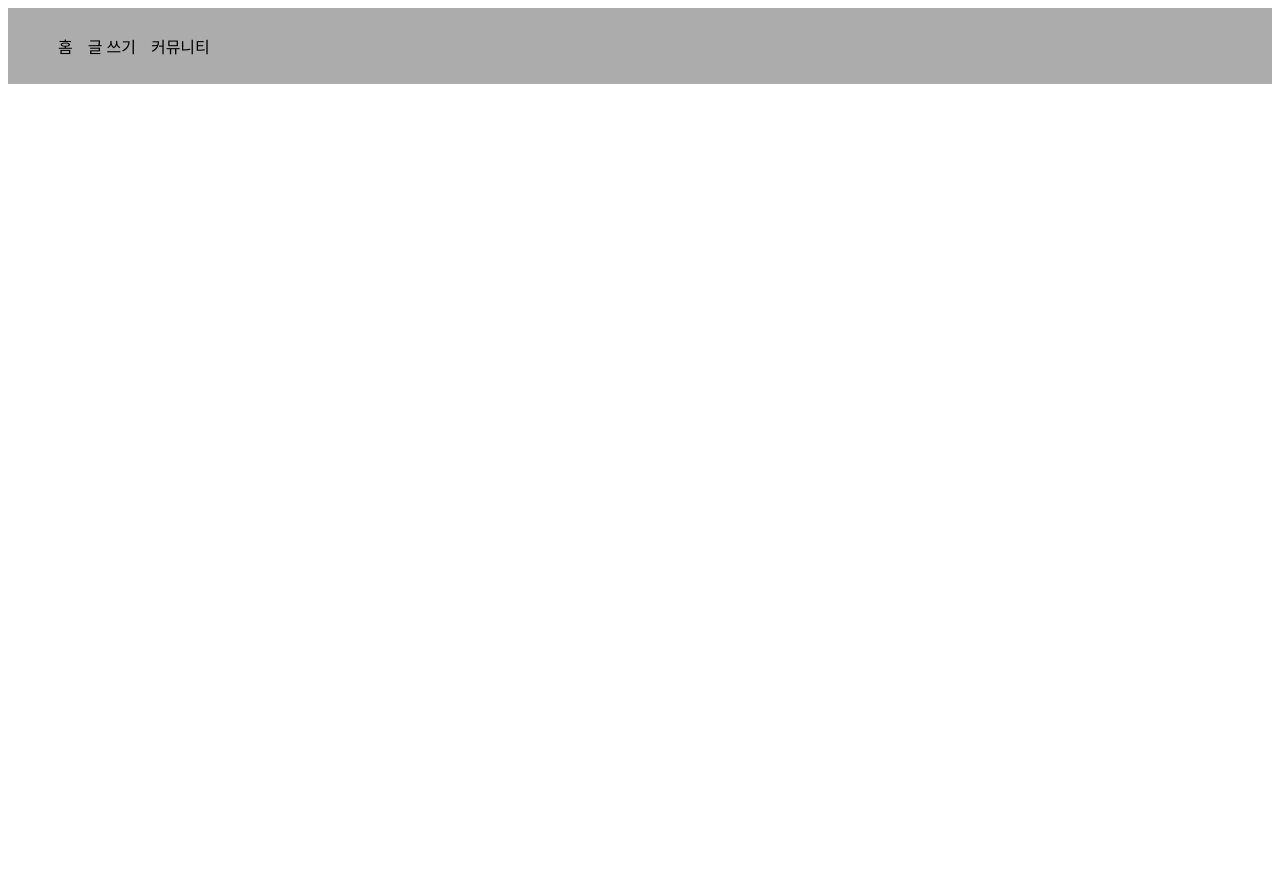
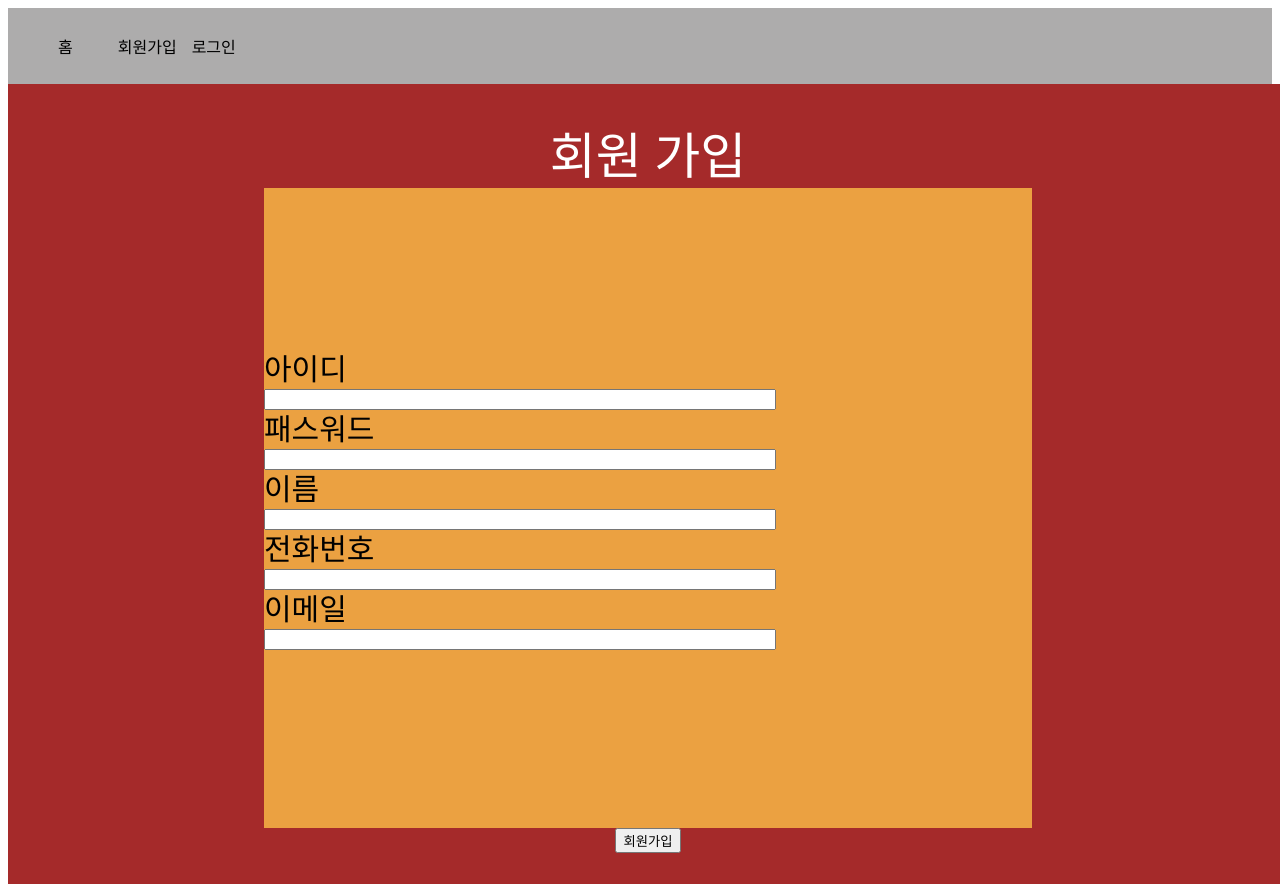
Before and after one commit to jungdaehun1024/workout-front, a Vue app: page /auth/join in a window 1280 px wide. Before the commit this address had no page. Before the commit the page ends 800 px from the top, so only its background shows below. Built offline with nearby package versions, Linux system fonts and the light colour scheme; no server answers.

Commit message:
feat:로그인/로그아웃

```diff
--- a/src/components/NavBar.vue
+++ b/src/components/NavBar.vue
@@ -5,34 +5,68 @@
                 <RouterLink to="/">홈</RouterLink>
             </li>
             <li>
-                <RouterLink to="/board/write">글 쓰기 </RouterLink>
+                <RouterLink to="/board/write"  v-if="isLogin" >글 쓰기 </RouterLink>
             </li>
             <li>
-                <RouterLink to="/board">커뮤니티</RouterLink>
+                <RouterLink to="/board" v-if="isLogin" >커뮤니티</RouterLink>
+            </li>
+            <li>
+                <RouterLink to="/auth/join" v-if="!isLogin" >회원가입</RouterLink>
+            </li>
+            <li>
+                <RouterLink to="/auth/login" v-if="!isLogin">로그인</RouterLink>
+            </li>
+            <li>
+                <button @click="logout" v-if="isLogin">로그아웃</button>
             </li>
         </ul>
     </nav>
 </template>
 
 <script setup>
-import { RouterLink } from 'vue-router';
+import axios from 'axios';
+import { ref, watch, } from 'vue';
+import { RouterLink, useRoute, useRouter } from 'vue-router';
+
+const router = useRouter();
+
+const isLogin = ref(localStorage.getItem("isLogin") === "true");
+
+const route = useRoute();
+watch(route, () => {
+  isLogin.value = localStorage.getItem("isLogin") === "true";
+});
+//로그아웃 요청 함수
+const logout = async()=>{
+    try{
+        await axios.post("/api/auth/logout",{},{  //로그아웃 요청
+        withCredentials:true,
+        });
+
+        alert("로그아웃 되었습니다.");
+        localStorage.setItem("isLogin","false");
+        router.push("/")
+
+
+
+    }catch(err){
+        console.log(err.message);
+    }
+
+}
 
 </script>
 
-<style scoped>
+<style lang="scss" scoped>
 
 a {
     text-decoration: none;
     color: inherit; /* 색상 기본값으로 설정 */
-
-
 }
 
 nav {
-
   background: #adacac;
   padding: 10px;
-
 }
 
 ul {
--- a/src/components/PostForm.vue
+++ b/src/components/PostForm.vue
@@ -87,7 +87,7 @@
         }
     }
 </script>
-<style>
+<style lang="scss" scoped>
     .form-container {
     display: flex;
     flex-direction: column;
--- a/src/router/index.js
+++ b/src/router/index.js
@@ -5,6 +5,9 @@ import BoardView from  "@/views/board/BoardView.vue";
 import BoardDetailView from "@/views/board/BoardDetailView.vue";
 import { useBoardStore } from "@/stores/boardStore";
 import ModifyView from "@/views/board/ModifyView.vue";
+import JoinView from "@/views/auth/JoinView.vue";
+import LoginView from "@/views/auth/LoginView.vue";
+import axios from "axios";
 
 const routes = [
     {
@@ -16,26 +19,40 @@ const routes = [
     {
         path: "/board/write",
         name:"Write",
+        meta: { requiresAuth: true },
         component: WriteView,
+
     },
     {
         path: "/board",
         name:"Board",
+        meta: { requiresAuth: true },
         component: BoardView,
     },
     {
         path: "/board/detail/:boardId",
         name:"BoardDetail",
+        meta: { requiresAuth: true },
         beforeEnter: async(to, from, next) => {
             const boardStore = useBoardStore();
             await boardStore.getBoardDetail(to.params.boardId);
             next();
         },
         component: BoardDetailView,
-    },{
+    },
+    {
         path: "/board/modify",
         name:"Modify",
+        meta: { requiresAuth: true },
         component: ModifyView,
+    },{
+        path:"/auth/join",
+        name:"Join",
+        component: JoinView,
+    },{
+        path:"/auth/login",
+        name:"Login",
+        component: LoginView,
     }
 
 ];
@@ -45,4 +62,32 @@ const router = createRouter({
     routes
 });
 
+router.beforeEach(async(to,from,next)=>{
+
+    try{
+        //로그인 여부 체크(매 라우트마다)
+        const checkResult = await axios.get("/api/auth/loginCkeck",{
+            withCredentials:true
+        });
+        console.log(checkResult.data.data);
+        //서버에서 토큰 검증이 되어 true를 반환 받으면 세션 스토리지에 값 저장
+        if(checkResult.data.data){
+            localStorage.setItem("isLogin", "true");
+        }else{
+            localStorage.setItem("isLogin","false");
+        }
+    }catch(err){
+        console.error(err.message);
+     }
+
+    //토큰이 존재하지 않으면 인증이 필요한 페이지 접근 불가능
+    const isAuthenticated = !!localStorage.getItem("jwt"); // JWT토큰 존재 여부 체크
+    if(to.meta.requiresAuth && !isAuthenticated){
+        alert("로그인 후 이용해주세요");
+        next("/"); // 인증되지 않은 경우 메인페이지로 이동
+    }else{
+        next();
+    }
+})
+
 export default router;
--- /dev/null
+++ b/src/views/auth/JoinView.vue
@@ -0,0 +1,133 @@
+<template>
+    <div class =container>
+        <input type="hidden" id ="encPW" v-model="encryptPwd" >
+        <div class="join-text">회원 가입</div>
+        <div class ="form-container">
+            <div class="form-group">
+          <label for="title">아이디</label>
+          <input type="text" v-model="account" id="title" class="form-input"  />
+        </div>
+        <div class="form-group">
+          <label for="password">패스워드</label>
+          <input type="text" v-model="password" id="password" class="form-input"  />
+        </div>
+        <div class="form-group">
+          <label for="name">이름</label>
+          <input type="text" v-model="name" id="name" class="form-input"  />
+        </div>
+        <div class="form-group">
+          <label for="ph">전화번호</label>
+          <input type="text" v-model="ph" id="ph" class="form-input"  />
+        </div>
+        <div class="form-group">
+          <label for="email">이메일</label>
+          <input type="text" v-model="email" id="email" class="form-input"  />
+        </div>
+        </div>
+        <button @click="userJoin">회원가입</button>
+    </div>
+
+</template>
+<script setup>
+import forge from 'node-forge';
+import axios from 'axios';
+import { onMounted,ref } from 'vue';
+import { useRouter } from 'vue-router';
+const router = useRouter();
+
+//공개키 모듈러스,공개지수
+const publicModules = ref("");
+const publicExponent = ref("");
+const account = ref("");
+const password = ref("");
+const name = ref("");
+const ph = ref("");
+const email = ref("");
+const encryptPwd =ref("");
+
+onMounted(async()=>{
+    try{
+        const res = await axios.get("/api/getPublicKeyModule");
+        const {data} = res.data;
+        publicModules.value = data.publicKeyModules;
+        publicExponent.value = data.publicKeyExponent;
+    }catch(err){
+        console.error(err.message);
+    }
+
+
+});
+
+//공개 키 생성 함수
+const encryptData = ()=>{
+  const rsa = forge.pki.rsa;
+  const publicKey = rsa.setPublicKey(
+   new forge.jsbn.BigInteger(publicModules.value,16),
+   new forge.jsbn.BigInteger(publicExponent.value,16)
+  );
+  //공개 키를 사용한 RSA 암호화(OAEP 패딩 사용)
+  const encrypted = publicKey.encrypt(password.value.trim(),"RSA-OAEP");
+  encryptPwd.value = forge.util.encode64(encrypted);
+}
+
+
+//회원가입 요청
+const userJoin = async()=>{
+  try{
+    encryptData();
+    await axios.post("/api/auth/registerUser",{
+      account: account.value,
+      password: encryptPwd.value,
+      name: name.value,
+      ph: ph.value,
+      email: email.value
+      });
+      router.push("/");
+  }catch(err){
+    console.error(err.message)
+  }
+}
+
+
+</script>
+<style lang="scss" scoped>
+
+.container{
+    background-color: brown;
+    display: flex;
+    flex-direction: column; /* 각 form-group은 세로로 정렬 */
+    justify-content: center;   /* 수평 중앙 정렬 */
+    align-items: center;       /* 수직 중앙 정렬 */
+    height: 100vh;
+    width: 100vw;
+    .join-text{
+        font-size: 50px;
+        color: white;
+    }
+    .form-container{
+        background-color: rgb(235, 161, 65);
+        display: flex;
+        flex-direction: column;
+        justify-content: center;
+        align-items: flex-start;   /* 세로 방향으로 상단 정렬 */
+        height: 80vh;
+        width: 60vw;
+
+        .form-group{
+                 font-size: 30px;
+                 height: 5vh;
+                 width: 40vw;
+                 display: flex;
+                 flex-direction: column;
+                 justify-content: center;
+                 margin-bottom: 20px; /* 각 항목 간 간격 */
+
+        }
+    }
+
+
+}
+
+
+
+</style>
--- /dev/null
+++ b/src/views/auth/LoginView.vue
@@ -0,0 +1,110 @@
+<template>
+    <div class =container>
+        <input type="hidden" id ="encPW" v-model="encryptPwd" >
+        <div class="join-text">로그인</div>
+        <div class ="form-container">
+            <div class="form-group">
+          <label for="title">아이디</label>
+          <input type="text" v-model="account" id="title" class="form-input"  />
+        </div>
+        <div class="form-group">
+          <label for="password">패스워드</label>
+          <input type="text" v-model="password" id="password" class="form-input"  />
+        </div>
+
+        <button @click="userLogin">로그인</button>
+    </div>
+    </div>
+
+</template>
+<script setup>
+// import forge from 'node-forge';
+import axios from 'axios';
+import {ref } from 'vue';
+import { useRouter } from 'vue-router';
+const router = useRouter();
+
+//공개키 모듈러스,공개지수
+const account = ref("");
+const password = ref("");
+
+// onMounted(async()=>{
+//     try{
+//         const res = await axios.get("/api/getPublicKeyModule");
+//         const {data} = res.data;
+//         publicModules.value = data.publicKeyModules;
+//         publicExponent.value = data.publicKeyExponent;
+//     }catch(err){
+//         console.error(err.message);
+//     }
+
+
+// });
+
+//공개 키 생성 함수
+// const encryptData = ()=>{
+//   const rsa = forge.pki.rsa;
+//   const publicKey = rsa.setPublicKey(
+//    new forge.jsbn.BigInteger(publicModules.value,16),
+//    new forge.jsbn.BigInteger(publicExponent.value,16)
+//   );
+//   //공개 키를 사용한 RSA 암호화(OAEP 패딩 사용)
+//   const encrypted = publicKey.encrypt(password.value.trim(),"RSA-OAEP");
+//   encryptPwd.value = forge.util.encode64(encrypted);
+// }
+
+
+//로그인 요청
+const userLogin = async()=>{
+  try{
+    // encryptData();
+    await axios.post("/api/auth/login",{
+      account: account.value,
+      password: password.value,
+      });
+      router.push("/");
+  }catch(err){
+    console.error(err.message)
+  }
+}
+
+
+</script>
+<style lang="scss" scoped>
+
+.container{
+    background-color: brown;
+    display: flex;
+    flex-direction: column; /* 각 form-group은 세로로 정렬 */
+    justify-content: center;   /* 수평 중앙 정렬 */
+    align-items: center;       /* 수직 중앙 정렬 */
+    height: 100vh;
+    width: 100vw;
+    .join-text{
+        font-size: 50px;
+        color: white;
+    }
+    .form-container{
+        background-color: rgb(235, 161, 65);
+        display: flex;
+        flex-direction: column;
+        justify-content: center;
+        align-items: flex-start;   /* 세로 방향으로 상단 정렬 */
+        height: 80vh;
+        width: 60vw;
+
+        .form-group{
+                 font-size: 30px;
+                 height: 5vh;
+                 width: 40vw;
+                 display: flex;
+                 flex-direction: column;
+                 justify-content: center;
+                 margin-bottom: 20px; /* 각 항목 간 간격 */
+
+        }
+    }
+
+
+}
+</style>
--- a/src/views/board/WriteView.vue
+++ b/src/views/board/WriteView.vue
@@ -6,7 +6,7 @@
   <script setup>
 import PostForm from '@/components/PostForm.vue';
 import { useBoardStore } from '@/stores/boardStore';
-import { onBeforeMount, onMounted } from 'vue';
+import { onBeforeMount } from 'vue';
 const boardStore = useBoardStore();
 onBeforeMount(()=>{
   //세션에 저장된 게시글 상세 정보 초기화
@@ -16,9 +16,7 @@ onBeforeMount(()=>{
   Object.assign(boardStore.boardDetail, { data: {} });
 
 })
-onMounted(()=>{
 
-})
   </script>
 
   <style lang="scss" scoped>
```
